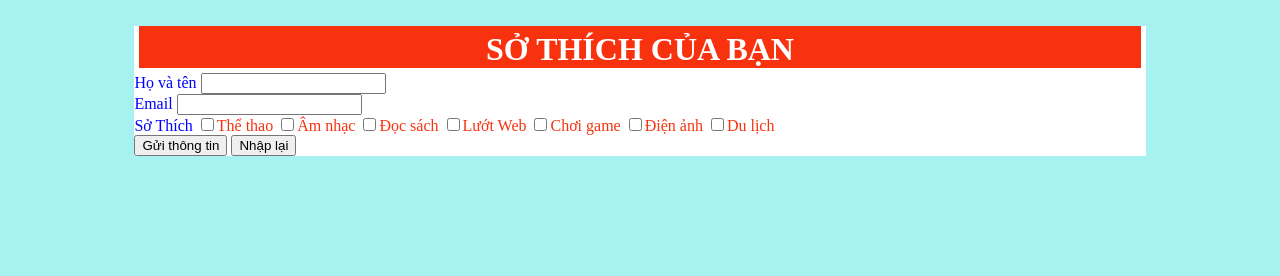
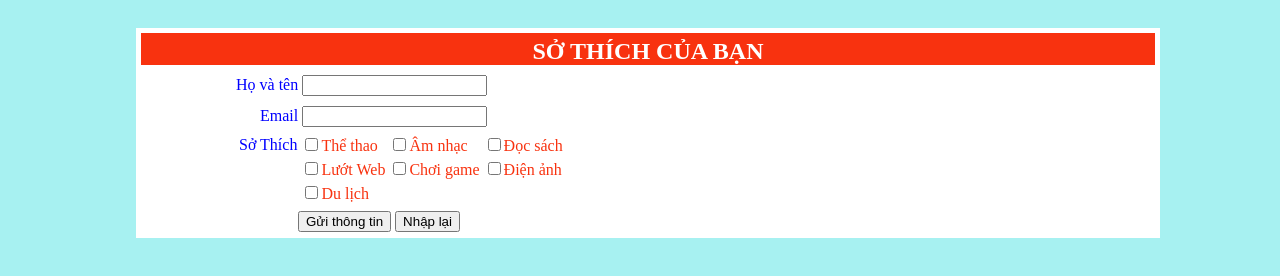
Before and after one commit to quangle0309/LeHongQuang-C0324H1-JV101, a plain HTML site: page module1/ss5_HTML_form-table/Bai_tap/form_simple/index.html in a window 1280 px wide. Drawn offline with Linux system fonts and the light colour scheme.

Commit message:
add new folder ss5

```diff
--- a/module1/ss5_HTML_form-table/Bai_tap/form_simple/index.html
+++ b/module1/ss5_HTML_form-table/Bai_tap/form_simple/index.html
@@ -8,25 +8,35 @@
 <body>
     <div class="form">
         <form>
-            <h1 class="header" >SỞ THÍCH CỦA BẠN</h1>
-            <div>
-                <lable id="name">Họ và tên</lable>
+            <h2>SỞ THÍCH CỦA BẠN</h2>
+            <div  id="name">
+                <lable>Họ và tên</lable>
                 <input type="text" name="name"/>
             </div>
-            <div>
-                <lable id="email">Email</lable>
+            <div  id="email">
+                <lable>Email</lable>
                 <input type="text" name="email"/>
             </div>
-            <div class="list-hobby">
-                <lable id="hobby">Sở Thích </lable>
-                <lable><input type="checkbox" name="hobby"/>Thể thao</lable>
-                <lable><input type="checkbox" name="hobby"/>Âm nhạc</lable>
-                <lable><input type="checkbox" name="hobby"/>Đọc sách</lable>
-                <lable><input type="checkbox" name="hobby"/>Lướt Web</lable>
-                <lable><input type="checkbox" name="hobby"/>Chơi game</lable>
-                <lable><input type="checkbox" name="hobby"/>Điện ảnh</lable>
-                <lable><input type="checkbox" name="hobby"/>Du lịch</lable>
-                <br/>
+
+            <table class="list-hobby">
+                <tr>
+                    <td id="hobby">Sở Thích </td>
+                    <td><input type="checkbox" name="hobby"/>Thể thao</td>
+                    <td><input type="checkbox" name="hobby"/>Âm nhạc</td>
+                    <td><input type="checkbox" name="hobby"/>Đọc sách</td>
+                </tr>
+                <tr>
+                    <td></td>
+                    <td><input type="checkbox" name="hobby"/>Lướt Web</td>
+                    <td><input type="checkbox" name="hobby"/>Chơi game</td>
+                    <td><input type="checkbox" name="hobby"/>Điện ảnh</td>
+                </tr>
+                <tr>
+                    <td></td>
+                    <td><input type="checkbox" name="hobby"/>Du lịch</td>
+                </tr>
+            </table>
+            <div class="button">
                 <input type="submit" value="Gửi thông tin"/>
                 <input type="reset" value="Nhập lại"/>
             </div>
--- a/module1/ss5_HTML_form-table/Bai_tap/form_simple/style.css
+++ b/module1/ss5_HTML_form-table/Bai_tap/form_simple/style.css
@@ -9,19 +9,40 @@ form {
     margin-left: 10%;
     background-color: white;
     width: 80%;
+    position: absolute;
 }
-.header {
+h2 {
+    padding-top: 5px;
+    position: relative;
     text-align: center;
     background-color: #f8320f;
     color: white;
-    padding-top: 5px;
-    margin: 26px 5px 5px 5px;
+    margin: 5px;
 }
 
 #hobby, #email, #name {
     color: blue;
 }
 
+
 .list-hobby {
     color:#f8320f;
+    margin-left: 100px;
+    margin-top: 5px;
 }
+
+#name {
+    margin-top: 10px;
+    margin-left: 100px;
+}
+
+#email {
+    margin-top: 10px;
+    margin-left: 124px;
+}
+
+.button {
+    margin-left: 162px;
+    margin-top: 5px;
+    padding-bottom: 6px;
+}
--- /dev/null
+++ b/module1/ss5_HTML_form-table/Bai_tap/form_simple/style2.css
@@ -0,0 +1,55 @@
+form {
+    width: 90%;
+    background-color: #fff3c4;
+    position: absolute;
+    color: blue;
+    padding-left: 5px;
+    margin-left: 5%;
+}
+
+h2 {
+    background-color: rgba(0, 147, 253, 0.3);
+    color: blue;
+    margin-top: 5px;
+    margin-right: 5px;
+    position: relative;
+}
+
+.sex {
+    color: black;
+}
+
+#name {
+    margin: 0 0 10px 80px;
+    width: 36%
+}
+
+#birthday {
+    margin: 0 0 10px 76px;
+}
+
+#address {
+    margin-top: 10px;
+    margin-left: 94px;
+    padding-bottom: 30px;
+}
+
+#sex {
+    margin-right: 80px;
+}
+
+#class {
+    margin: 10px 0 10px 114px;
+}
+
+#email {
+    margin: 0 0 10px 102px;
+}
+
+#phone {
+    margin: 0 0 10px 73px;
+}
+
+#register {
+    margin: 0 0 10px 144px;
+}
```
Also changed, not shown: module1/ss5_HTML_form-table/Bai_tap/form_simple/index2.html (added, +41 -0 lines), module1/ss6_tong_quan_javascript/demo_thuyet_trinh/addsa.html (added, +13 -0 lines), module1/ss6_tong_quan_javascript/demo_thuyet_trinh/demo.js (+21 -3 lines).
